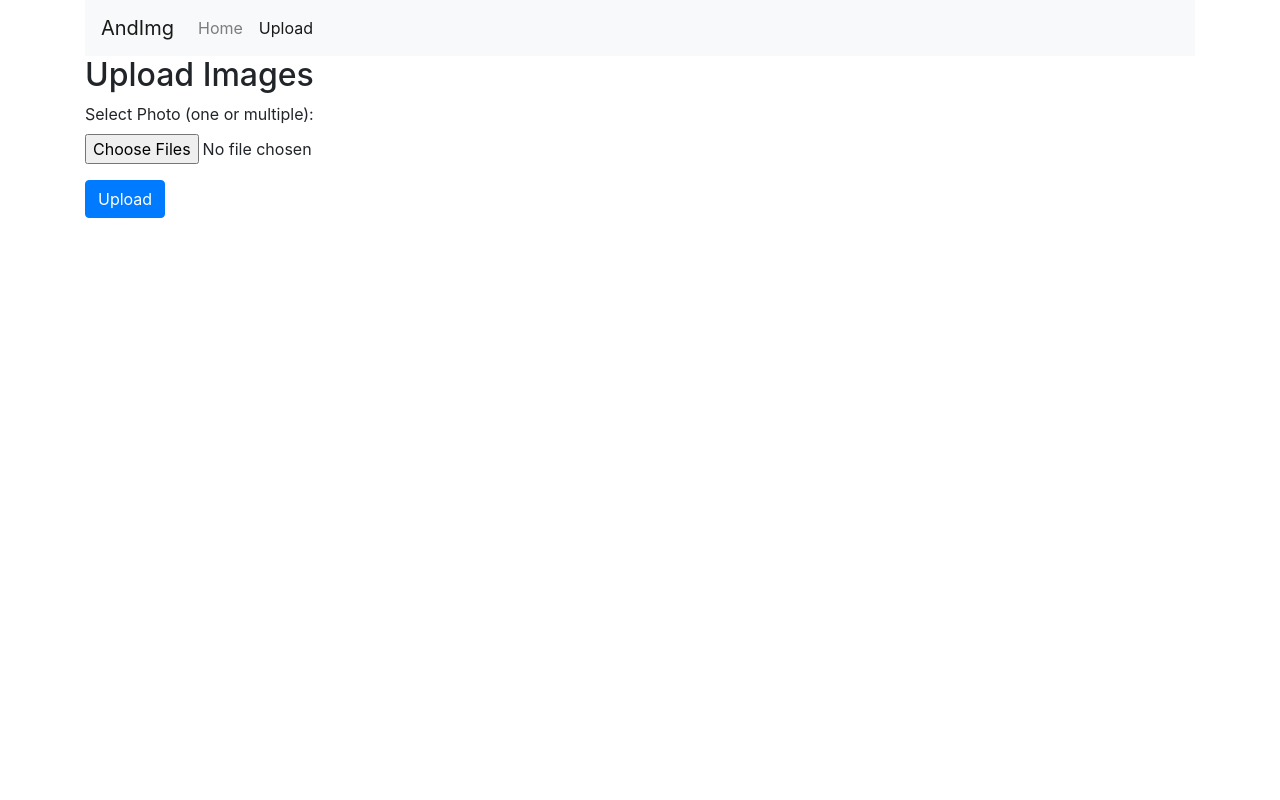
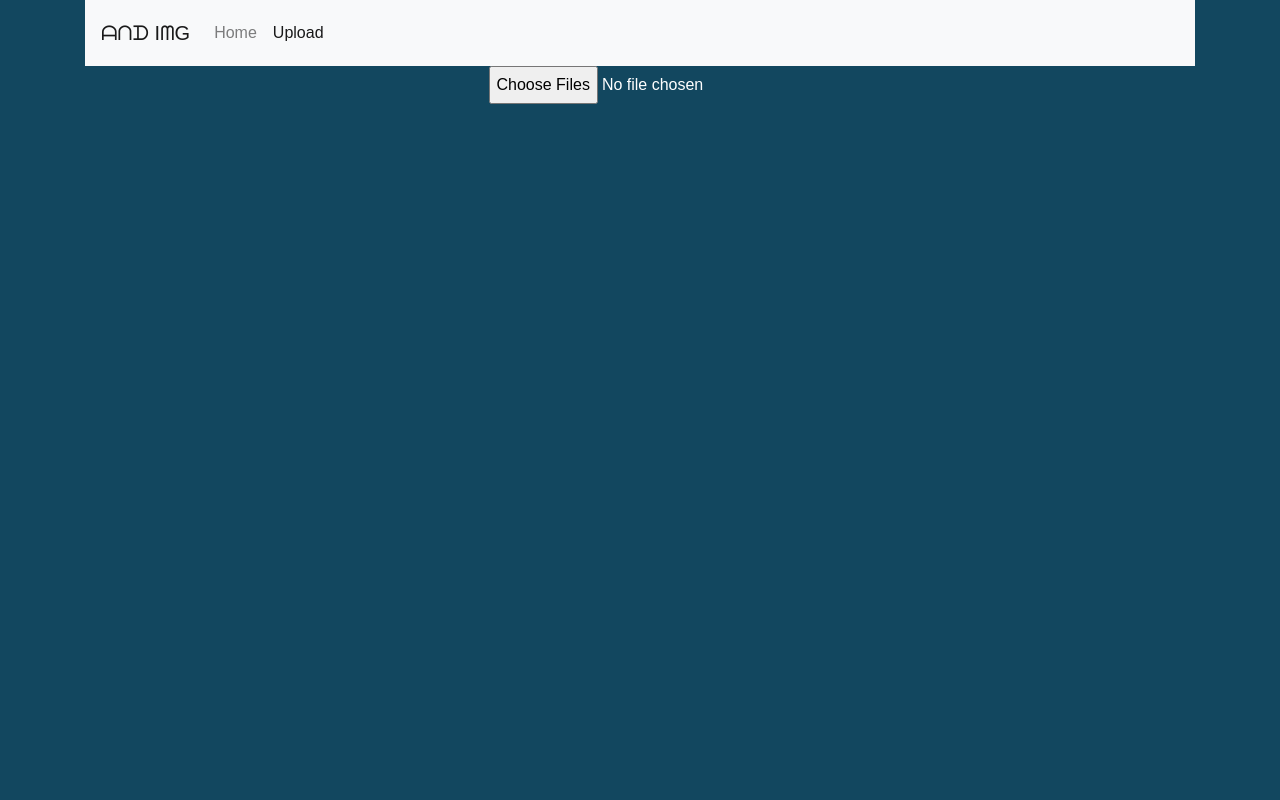
Before and after one commit to matlads/andimg, a PHP site: page /upload.php in a window 1280 px wide. Run offline with PHP 8.4, Linux system fonts and the light colour scheme; some libraries are stand-ins or nearby versions.

Commit message:
nicer background, and better upload widget

```diff
--- a/css/style.css
+++ b/css/style.css
@@ -29,3 +29,50 @@
   float: none;
   width: 100%;
 }
+
+/*
+*
+* ==========================================
+* CUSTOM UTIL CLASSES
+* ==========================================
+*
+*/
+
+.file-upload input[type='file'] {
+  display: none;
+}
+
+/*
+*
+* ==========================================
+* FOR DEMO PURPOSES
+* ==========================================
+*
+*/
+
+body {
+  /*
+  background: #00B4DB;
+  background: -webkit-linear-gradient(to right, #0083B0, #00B4DB);
+  background: linear-gradient(to right, #0083B0, #00B4DB);
+  */
+
+  height: 100vh;
+  font-family:  Arial, Helvetica, sans-serif;
+	background-color: #12475f;
+	color: #fff;
+	line-height: 2.0;
+	text-align: center;
+}
+
+.rounded-lg {
+  border-radius: 1rem;
+}
+
+.custom-file-label.rounded-pill {
+  border-radius: 50rem;
+}
+
+.custom-file-label.rounded-pill::after {
+  border-radius: 0 50rem 50rem 0;
+}
--- a/index.php
+++ b/index.php
@@ -15,7 +15,7 @@
  <body class="container">
 
   <nav class="navbar navbar-expand-lg navbar-light bg-light">
-  <a class="navbar-brand" href="#">AndImg</a>
+    <div class="navbar-brand" href="">ᗩᑎᗪ IᗰG</div>
     <button class="navbar-toggler" type="button" data-toggle="collapse" data-target="#navbarSupportedContent" aria-controls="navbarSupportedContent" aria-expanded="false" aria-label="Toggle navigation">
       <span class="navbar-toggler-icon"></span>
     </button>
--- a/upload.php
+++ b/upload.php
@@ -4,87 +4,55 @@ ini_set('display_errors', 1);
 ini_set('display_startup_errors', 1);
 error_reporting(E_ALL);
 
-function reArrayFiles(&$file_post) {
+require('upload.inc.php');
 
-  $file_ary = array();
-  $file_count = count($file_post['name']);
-  $file_keys = array_keys($file_post);
-
-  for ($i=0; $i<$file_count; $i++) {
-    foreach ($file_keys as $key) {
-      $file_ary[$i][$key] = $file_post[$key][$i];
-    }
-  }
-
-  return $file_ary;
-}
-
-if(isset($_POST['upload'])){
-
-  $file_ary = reArrayFiles($_FILES['imagefiles']);
-
-  // Valid extension
-  $valid_ext = array('png','jpeg','jpg');
-
-  foreach ($file_ary as $file) {
-
-    // File name
-    $filename = $file['name'];
-    $tmp_name = $file['tmp_name'];
-    $file_type = $file['type'];
-
-    // Location
-    $location = "images/".$filename;
-    $thumbnail_location = "images/thumbnail/".$filename;
-
-    // file extension
-    $file_extension = pathinfo($location, PATHINFO_EXTENSION);
-    $file_extension = strtolower($file_extension);
-
-    // Check extension
-    if(in_array($file_extension,$valid_ext)){
-
-      // Upload file
-      if(move_uploaded_file($tmp_name, $location)){
-
-        // Compress Image
-        compressImage($file_type, $location,$thumbnail_location, 60);
-
-      }
-
-    }
-  }
+if(isset($_FILES['imagefiles']))
+{
+  handleUploads($_FILES['imagefiles']);
   header("Location: index.php");
-}
-
-// Compress image
-function compressImage($type, $source, $destination, $quality) {
-
-  $info = getimagesize($source);
-
-  if ($type == 'image/jpeg')
-    $image = imagecreatefromjpeg($source);
-
-  elseif ($type == 'image/gif')
-    $image = imagecreatefromgif($source);
-
-  elseif ($type == 'image/png')
-    $image = imagecreatefrompng($source);
-
-  imagejpeg($image, $destination, $quality);
-
-}
-
-?><!doctype html>
+} else {
+  $str = <<<EOD
+<!doctype html>
 <html>
 <head>
   <title>AndImg - Upload</title>
-  <link rel="stylesheet" href="bootstrap/css/bootstrap.min.css">
+    <!-- bootstrap 4.x is supported. You can also use the bootstrap css 3.3.x versions -->
+    <link rel="stylesheet" href="https://stackpath.bootstrapcdn.com/bootstrap/4.3.1/css/bootstrap.min.css" crossorigin="anonymous">
+    <link href="https://cdnjs.cloudflare.com/ajax/libs/bootstrap-fileinput/5.0.1/css/fileinput.min.css" media="all" rel="stylesheet" type="text/css" />
+    <!-- if using RTL (Right-To-Left) orientation, load the RTL CSS file after fileinput.css by uncommenting below -->
+    <!-- link href="https://cdnjs.cloudflare.com/ajax/libs/bootstrap-fileinput/5.0.1/css/fileinput-rtl.min.css" media="all" rel="stylesheet" type="text/css" /-->
+    <!-- the font awesome icon library if using with `fas` theme (or Bootstrap 4.x). Note that default icons used in the plugin are glyphicons that are bundled only with Bootstrap 3.x. -->
+    <link rel="stylesheet" href="https://use.fontawesome.com/releases/v5.5.0/css/all.css" crossorigin="anonymous">
+
+    <link rel="stylesheet" text="text/css" href='css/style.css'>
+
+    <script src="https://code.jquery.com/jquery-3.3.1.min.js" crossorigin="anonymous"></script>
+    <!-- piexif.min.js is needed for auto orienting image files OR when restoring exif data in resized images and when you
+        wish to resize images before upload. This must be loaded before fileinput.min.js -->
+    <script src="https://cdnjs.cloudflare.com/ajax/libs/bootstrap-fileinput/5.0.1/js/plugins/piexif.min.js" type="text/javascript"></script>
+    <!-- sortable.min.js is only needed if you wish to sort / rearrange files in initial preview.
+        This must be loaded before fileinput.min.js -->
+    <script src="https://cdnjs.cloudflare.com/ajax/libs/bootstrap-fileinput/5.0.1/js/plugins/sortable.min.js" type="text/javascript"></script>
+    <!-- purify.min.js is only needed if you wish to purify HTML content in your preview for
+        HTML files. This must be loaded before fileinput.min.js -->
+    <script src="https://cdnjs.cloudflare.com/ajax/libs/bootstrap-fileinput/5.0.1/js/plugins/purify.min.js" type="text/javascript"></script>
+    <!-- popper.min.js below is needed if you use bootstrap 4.x (for popover and tooltips). You can also use the bootstrap js
+        3.3.x versions without popper.min.js. -->
+    <script src="https://cdnjs.cloudflare.com/ajax/libs/popper.js/1.14.7/umd/popper.min.js"></script>
+    <!-- bootstrap.min.js below is needed if you wish to zoom and preview file content in a detail modal
+        dialog. bootstrap 4.x is supported. You can also use the bootstrap js 3.3.x versions. -->
+    <script src="https://stackpath.bootstrapcdn.com/bootstrap/4.3.1/js/bootstrap.bundle.min.js" crossorigin="anonymous"></script>
+    <!-- the main fileinput plugin file -->
+    <script src="https://cdnjs.cloudflare.com/ajax/libs/bootstrap-fileinput/5.0.1/js/fileinput.min.js"></script>
+    <!-- following theme script is needed to use the Font Awesome 5.x theme (`fas`) -->
+    <script src="https://cdnjs.cloudflare.com/ajax/libs/bootstrap-fileinput/5.0.1/themes/fas/theme.min.js"></script>
+    <!-- optionally if you need translation for your language then include the locale file as mentioned below (replace LANG.js with your language locale) -->
+    <!-- <script src="https://cdnjs.cloudflare.com/ajax/libs/bootstrap-fileinput/5.0.1/js/locales/LANG.js"></script> -->
 </head>
 <body class="container">
 
   <nav class="navbar navbar-expand-lg navbar-light bg-light">
-    <a class="navbar-brand" href="index.php">AndImg</a>
+    <div class="navbar-brand" href="">ᗩᑎᗪ IᗰG</div>
     <button class="navbar-toggler" type="button" data-toggle="collapse" data-target="#navbarSupportedContent" aria-controls="navbarSupportedContent" aria-expanded="false" aria-label="Toggle navigation">
       <span class="navbar-toggler-icon"></span>
     </button>
@@ -101,17 +69,13 @@ function compressImage($type, $source, $destination, $quality) {
     </div>
   </nav>
 
-  <div>
-    <h2>Upload Images</h2>
-    <!-- Upload form -->
-    <form method='post' action='' enctype='multipart/form-data'>
-      <div class="form-group">
-        <label for="exampleFormControlInput1">Select Photo (one or multiple):</label>
-        <input type='file' name='imagefiles[]' class="form-control-file" multiple id="field1">
-      </div>
-      <button type='submit' value='Upload' name='upload' class="btn btn-primary">Upload</button>
-    </form>
-  </div>
+  <form enctype="multipart/form-data" action="" method="POST">
+    <input name="imagefiles[]" type="file" class="file" multiple="multiple" data-preview-file-type="text">
+  </form>
 
 </body>
 </html>
+EOD;
+  echo $str;
+}
+?>
```
Also changed, not shown: upload.inc.php (added, +83 -0 lines). Lines whose indentation alone changed are shown as unchanged.
